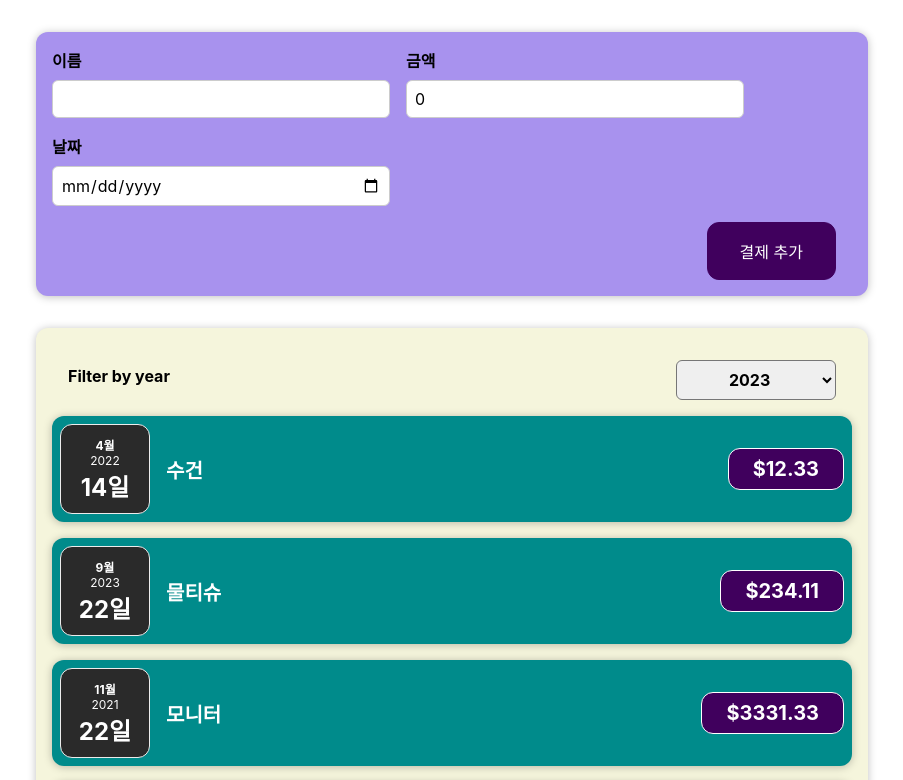
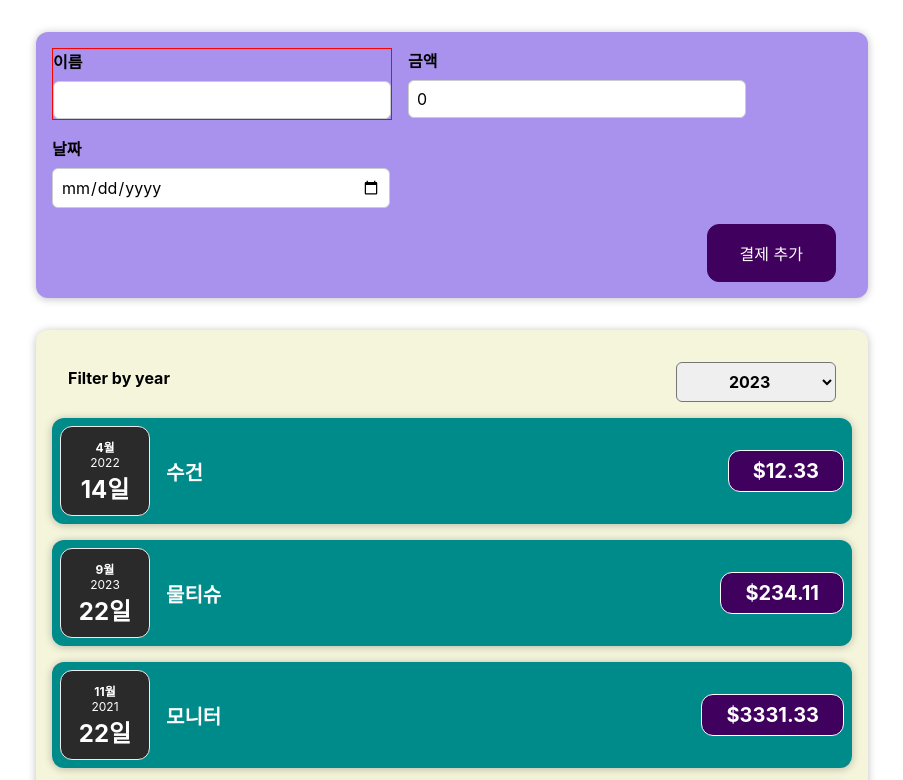
Before and after one commit to Ann9510/super-react, a React (Create React App) app in the folder react-practice/: page / in a window 1280 px wide. Shown: the top 780 px of the page, without its empty margins (188-1091 px from the left). Built offline with nearby package versions, Linux system fonts and the light colour scheme.

Commit message:
37강 완료
- CSS modules로 바꿔보고 동적으로 스타일링

```diff
--- a/react-practice/src/components/PaymentForm/PaymentForm.css
+++ /dev/null
@@ -1,66 +0,0 @@
-.newPayment {
-    background-color: #a892ee;
-    padding: 1rem;
-    margin: 2rem auto;
-    width: 50rem;
-    max-width: 95%;
-    border-radius: 12px;
-    text-align: center;
-    box-shadow: 0 1px 8px rgba(0, 0, 0, 0.25);
-}
-
-.newPayment button {
-    font: inherit;
-    cursor: pointer;
-    padding: 1rem 2rem;
-    border: 1px solid #40005d;
-    background-color: #40005d;
-    color: white;
-    border-radius: 12px;
-    margin-right: 1rem;
-}
-
-.newPayment button:hover,
-.newPayment button:active {
-    background-color: #510674;
-    border-color: #510674;
-}
-
-.newPayment button.alternative {
-    color: #220131;
-    border-color: transparent;
-    background-color: transparent;
-}
-
-.newPayment button.alternative:hover,
-.newPayment button.alternative:active {
-    background-color: #ddb3f8;
-}
-
-
-.newPaymentControls {
-    display: flex;
-    flex-wrap: wrap;
-    gap: 1rem;
-    margin-bottom: 1rem;
-    text-align: left;
-}
-
-.newPaymentControl label {
-    font-weight: bold;
-    margin-bottom: 0.5rem;
-    display: block;
-}
-
-.newPaymentControl input {
-    font: inherit;
-    padding: 0.5rem;
-    border-radius: 6px;
-    border: 1px solid #ccc;
-    width: 20rem;
-    max-width: 100%;
-}
-
-.newPaymentActions {
-    text-align: right;
-}
--- a/react-practice/src/components/PaymentForm/PaymentForm.js
+++ b/react-practice/src/components/PaymentForm/PaymentForm.js
@@ -1,6 +1,6 @@
 import React, { useState } from "react";
 
-import "./PaymentForm.css";
+import styles from "./PaymentForm.module.css";
 
 const PaymentForm = ({ getPaymentFormData }) => {
   const [objectState, setObjectState] = useState({
@@ -44,10 +44,14 @@ const PaymentForm = ({ getPaymentFormData }) => {
   };
 
   return (
-		<div className="newPayment">
+    <div className={styles.newPayment}>
       <form onSubmit={buttonSubmitHander}>
-				<div className="newPaymentControls">
-					<div className="newPaymentControl">
+        <div className={styles.newPaymentControls}>
+          <div
+            className={`${styles.newPaymentControl} ${
+              !objectState.name && styles.isTrue
+            }`}
+          >
             <label>이름</label>
             <input
               type="text"
@@ -55,7 +59,7 @@ const PaymentForm = ({ getPaymentFormData }) => {
               value={objectState.name}
             />
           </div>
-					<div className="newPaymentControl">
+          <div className={styles.newPaymentControl}>
             <label>금액</label>
             <input
               type="number"
@@ -65,7 +69,7 @@ const PaymentForm = ({ getPaymentFormData }) => {
               value={objectState.price}
             />
           </div>
-					<div className="newPaymentControl">
+          <div className={styles.newPaymentControl}>
             <label>날짜</label>
             <input
               type="date"
@@ -76,7 +80,7 @@ const PaymentForm = ({ getPaymentFormData }) => {
             />
           </div>
         </div>
-				<div className="newPaymentActions">
+        <div className={styles.newPaymentActions}>
           <button type="submit">결제 추가</button>
         </div>
       </form>
--- /dev/null
+++ b/react-practice/src/components/PaymentForm/PaymentForm.module.css
@@ -0,0 +1,69 @@
+.newPayment {
+  background-color: #a892ee;
+  padding: 1rem;
+  margin: 2rem auto;
+  width: 50rem;
+  max-width: 95%;
+  border-radius: 12px;
+  text-align: center;
+  box-shadow: 0 1px 8px rgba(0, 0, 0, 0.25);
+}
+
+.newPayment button {
+  font: inherit;
+  cursor: pointer;
+  padding: 1rem 2rem;
+  border: 1px solid #40005d;
+  background-color: #40005d;
+  color: white;
+  border-radius: 12px;
+  margin-right: 1rem;
+}
+
+.newPayment button:hover,
+.newPayment button:active {
+  background-color: #510674;
+  border-color: #510674;
+}
+
+.newPayment button.alternative {
+  color: #220131;
+  border-color: transparent;
+  background-color: transparent;
+}
+
+.newPayment button.alternative:hover,
+.newPayment button.alternative:active {
+  background-color: #ddb3f8;
+}
+
+.newPaymentControls {
+  display: flex;
+  flex-wrap: wrap;
+  gap: 1rem;
+  margin-bottom: 1rem;
+  text-align: left;
+}
+
+.newPaymentControl label {
+  font-weight: bold;
+  margin-bottom: 0.5rem;
+  display: block;
+}
+
+.newPaymentControl input {
+  font: inherit;
+  padding: 0.5rem;
+  border-radius: 6px;
+  border: 1px solid #ccc;
+  width: 20rem;
+  max-width: 100%;
+}
+
+.newPaymentActions {
+  text-align: right;
+}
+
+.isTrue {
+  border: 1px solid red;
+}
```
Lines whose indentation alone changed are shown as unchanged.
